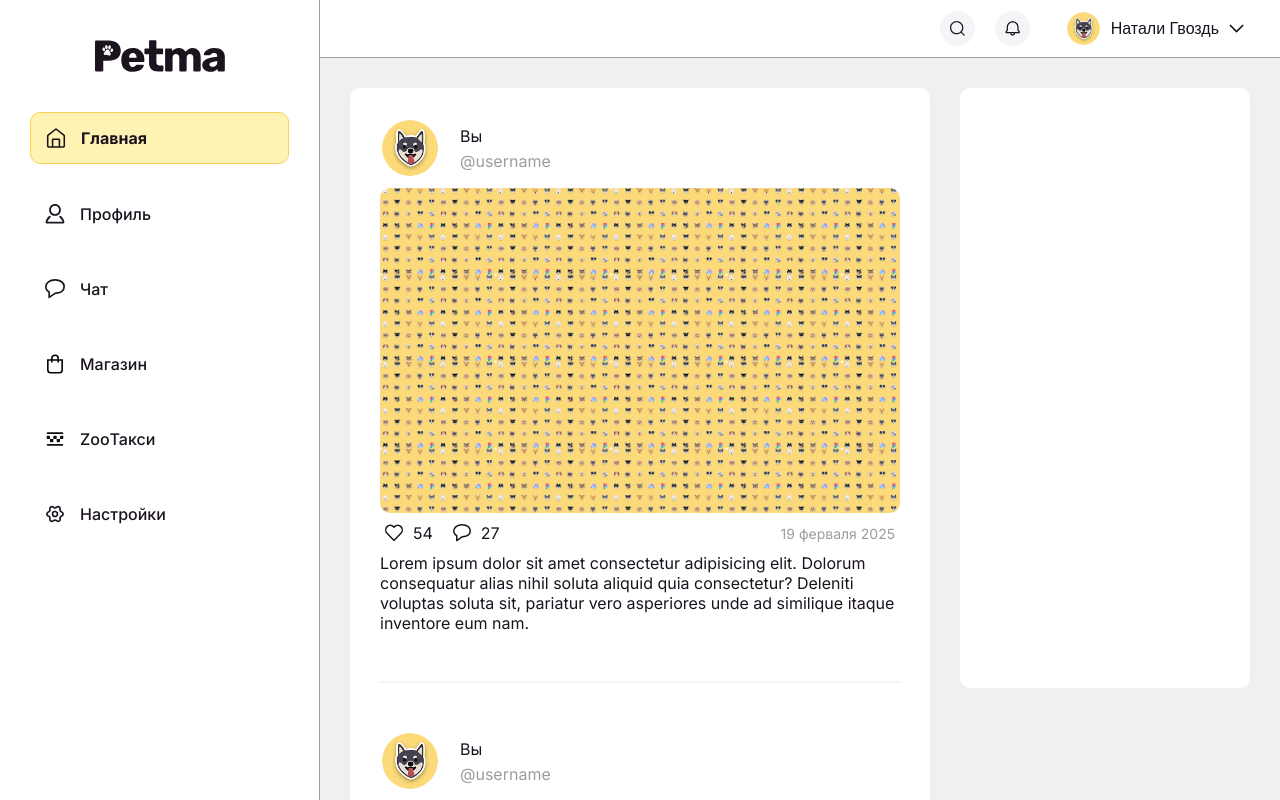
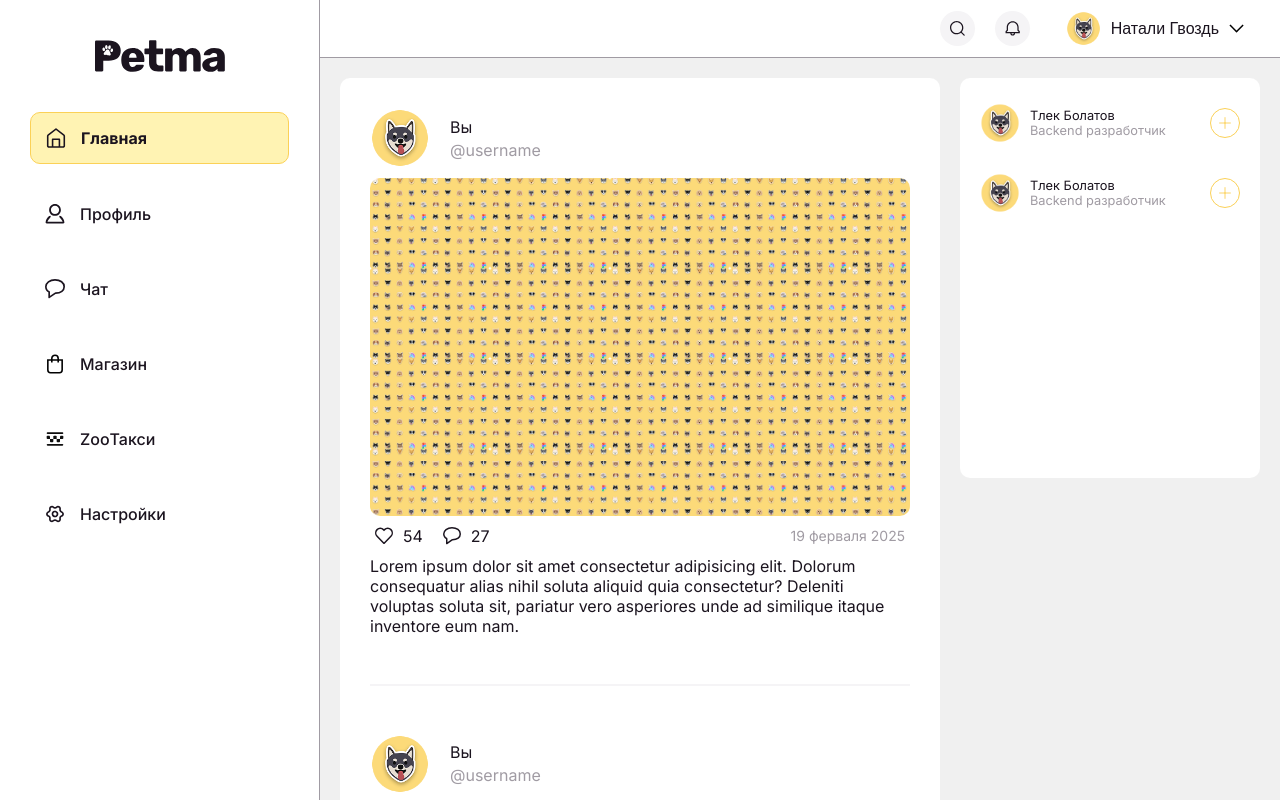
Before and after one commit to nat0sh-front/petma, a React (Vite) app: page / in a window 1280 px wide. Shown: the top 800 px of the page. Built offline with nearby package versions, Linux system fonts and the light colour scheme.

Commit message:
feat: add Recomendations

```diff
--- a/src/App.scss
+++ b/src/App.scss
@@ -1,5 +1,5 @@
 $primary-color: #FBD157;
-$active-color: #FFF3B3;
+$secondary-color: #FFF3B3;
 $background-color: #F0F0F0;
 $white: #FFFFFF;
 $black: #000000;
--- /dev/null
+++ b/src/components/FriendRec/FriendRec.jsx
@@ -0,0 +1,21 @@
+import React from 'react'
+import styles from './FriendRec.module.scss'
+import plus from '../../assets/icons/plus.svg'
+import avatar from '../../assets/images/avatar.png'
+
+const FriendRec = () => {
+  return (
+    <div className={styles.friendRec}>
+        <div className={styles.friendHeader}>
+            <img className={styles.avatar} src={avatar} alt="" />
+            <div className={styles.friendInfo}>
+                <div className={styles.name}>Тлек Болатов</div>
+                <div className={styles.bio}>Backend разработчик</div>
+            </div>
+        </div>
+        <button className={styles.addButton}><img className={styles.addIcon} src={plus} alt="" /></button>
+    </div>
+  )
+}
+
+export default FriendRec
--- /dev/null
+++ b/src/components/FriendRec/FriendRec.module.scss
@@ -0,0 +1,52 @@
+@use '../../App.scss' as *;
+
+.friendRec {
+    display: flex;
+    height: 70px;
+    padding: 10px;
+    align-items: center;
+    justify-content: space-between;
+
+    .friendHeader {
+        display: flex;
+        gap: 10px;
+
+        .avatar {
+            width: 40px;
+            height: 40px;
+        }
+
+
+        .friendInfo {
+            display: flex;
+            flex-direction: column;
+            font-size: 0.8rem;
+            justify-content: center;
+
+            .bio {
+                color: $grey;
+            }
+        }
+    }
+
+    .addButton {
+        border-radius: 50%;
+        border: 1px solid $primary-color;
+        background-color: transparent;
+        padding: 8px;
+        width: 30px;
+        height: 30px;
+        box-sizing: border-box;
+        transition: all 0.3s ease;
+
+        &:hover {
+            background-color: $secondary-color;
+            transform: scale(1.1);
+        }
+
+        .addIcon {
+            width: 100%;
+            height: 100%;
+        }
+    }
+}
--- a/src/components/Post/Post.module.scss
+++ b/src/components/Post/Post.module.scss
@@ -5,7 +5,6 @@
     flex-direction: column;
     padding: 20px;
     gap: 10px;
-    // border: 1px solid $grey;
 
     .postTitle {
         display: flex;
@@ -23,7 +22,7 @@
             .linkProfile {
                 display: flex;
                 flex-direction: column;
-                gap: 5px;
+                gap: 3px;
                 color: inherit;
 
                 .username {
--- /dev/null
+++ b/src/components/Recomendations/Recomendations.jsx
@@ -0,0 +1,14 @@
+import React from 'react'
+import styles from './Recomendations.module.scss'
+import FriendRec from '../FriendRec/FriendRec'
+
+const Recomendations = () => {
+  return (
+    <div className={styles.recomendations}>
+        <FriendRec />
+        <FriendRec />
+    </div>
+  )
+}
+
+export default Recomendations
--- /dev/null
+++ b/src/components/Recomendations/Recomendations.module.scss
@@ -0,0 +1,10 @@
+@use '../../App.scss' as *;
+
+.recomendations {
+    width: 100%;
+    background-color: $white;
+    height: 400px;
+    grid-column: 2 / 3;
+    border-radius: 10px;
+    padding: 10px;
+}
--- a/src/components/Sidebar/Sidebar.module.scss
+++ b/src/components/Sidebar/Sidebar.module.scss
@@ -44,7 +44,7 @@
             }
 
             &.active {
-                background-color: $active-color;
+                background-color: $secondary-color;
                 border: 1px solid $primary-color;
                 .navLink {
                     font-weight: 700;
--- a/src/layouts/HomeLayout/HomeLayout.jsx
+++ b/src/layouts/HomeLayout/HomeLayout.jsx
@@ -1,12 +1,13 @@
 import React from 'react'
 import styles from './HomeLayout.module.scss'
 import Feed from '../../components/Feed/Feed'
+import Recomendations from '../../components/Recomendations/Recomendations'
 
 const HomeLayout = () => {
   return (
     <div className={styles.homeLayout}>
         <Feed />
-        <div className={styles.recomendations}></div>
+        <Recomendations />
     </div>
   )
 }
--- a/src/layouts/HomeLayout/HomeLayout.module.scss
+++ b/src/layouts/HomeLayout/HomeLayout.module.scss
@@ -5,14 +5,6 @@
     grid-template-columns: 2fr 1fr;
     grid-template-rows: 1fr;
     width: 100%;
-    padding: 0 30px;
-    gap: 30px;
-
-    .recomendations {
-        width: 100%;
-        background-color: $white;
-        height: 600px;
-        grid-column: 2 / 3;
-        border-radius: 10px;
-    }
+    padding: 0 20px;
+    gap: 20px;
 }
--- a/src/pages/HomePage/HomePage.module.scss
+++ b/src/pages/HomePage/HomePage.module.scss
@@ -4,5 +4,5 @@
     display: grid;
     grid-template-columns: 1fr 3fr;
     grid-template-rows: min-content 1fr;
-    row-gap: 30px;
+    row-gap: 20px;
 }
--- a/src/pages/ProfilePage/ProfilePage.jsx
+++ b/src/pages/ProfilePage/ProfilePage.jsx
@@ -1,10 +1,14 @@
 import React from 'react'
 import styles from './ProfilePage.module.scss'
 import ProfileLayout from '../../layouts/ProfileLayout/ProfileLayout'
+import Header from '../../components/Header/Header'
+import Sidebar from '../../components/Sidebar/Sidebar'
 
 const ProfilePage = () => {
   return (
     <div className={styles.profilePage}>
+        <Header />
+        <Sidebar />
         <ProfileLayout />
     </div>
   )
```
Also changed, not shown: src/assets/icons/plus.svg (added).
